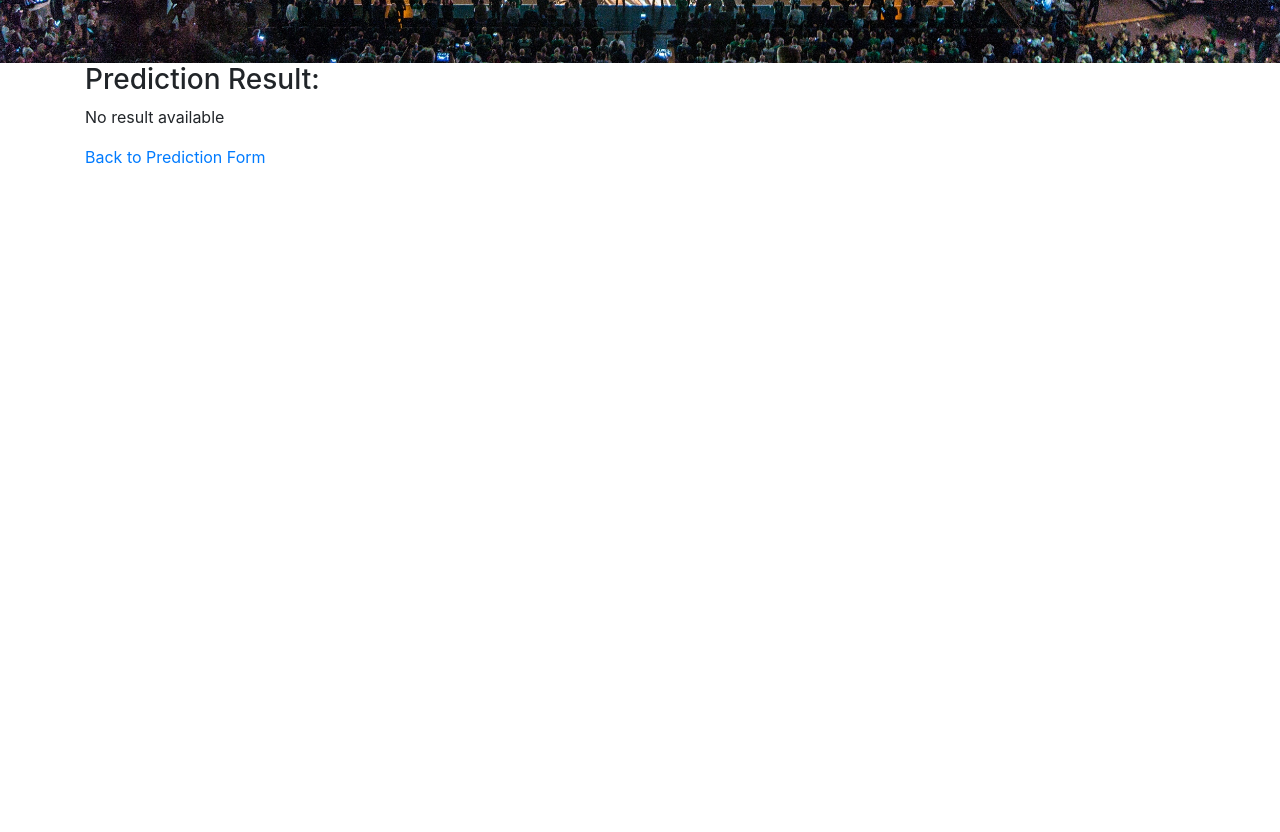
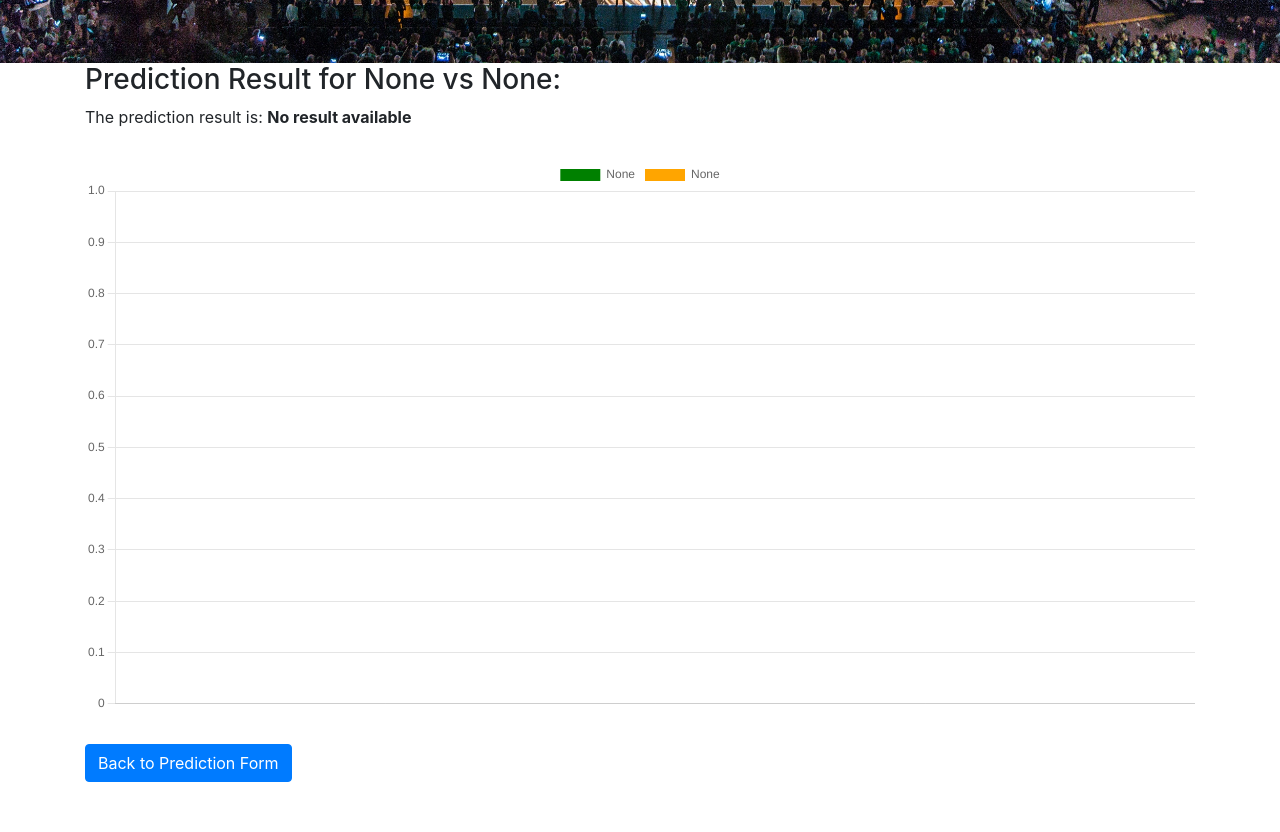
Before and after one commit to Aristotlle/code-academy-baigiamasis, a Django app: page /euroleague/prediction-result/ in a window 1280 px wide. Shown: the part 375-1207 px from the top of the page. Before the commit the page ends 539 px from the top, so only its background shows below. Run offline with Django 4.2, Linux system fonts and the light colour scheme; tables that the repository leaves empty hold one stand-in row (values such as "Sample post"); grey boxes marked "Sample" are stand-in pictures; parts of the project's set-up code (start-up, migrations or seed data) failed here and were passed over; some libraries are stand-ins or nearby versions.

Commit message:
2nd commit modified prediction_result.html, view and css

```diff
--- a/euroleague/static/css/styles.css
+++ b/euroleague/static/css/styles.css
@@ -195,3 +195,36 @@
   font-size: 18px; /* Large font size for the fact */
   font-weight: bold; /* Bold font weight */
 }
+
+/* table for prediction result */
+
+.team-averages-container table {
+  width: 100%;
+  table-layout: fixed;
+  border-collapse: collapse;
+}
+
+.team-averages-container th, .team-averages-container td {
+  border: 1px solid #ddd;
+  padding: 8px;
+  text-align: center;
+}
+
+.team-averages-container th {
+  background-color: #04AA6D;
+  color: white;
+}
+
+.team-averages-container tr:nth-child(even){background-color: #f2f2f2;}
+
+.team-averages-container tr:hover {background-color: #ddd;}
+
+.team-averages-container th, .team-averages-container td {
+  width: 33.33%;
+}
+
+/* for spaced in predict_result view */
+
+.spaced-container {
+  margin-bottom: 30px; /* Adjust this value as needed */
+}
--- a/euroleague/templates/prediction_result.html
+++ b/euroleague/templates/prediction_result.html
@@ -22,18 +22,117 @@
 {% block "content" %}
 <!-- Prediction Result Section -->
 {% if result %}
-    <div class="prediction-result-container">
-        <h3>Prediction Result:</h3>
-        <p>{{ result }}</p>
+    <div class="prediction-result-container spaced-container">
+        <h3>Prediction Result for {{ team_name }} vs {{ opponent_name }}:</h3>
+        <p>The prediction result is: <strong>{{ result }}</strong></p>
     </div>
+
+    {% if team_averages and opponent_averages %}
+        <div class="team-averages-container spaced-container">
+            <table>
+
+                <tr>
+                    <th>{{ team_name }} </th>
+                    <th>Statistic</th>
+                    <th>{{ opponent_name }}</th>
+                </tr>
+                <tr>
+                    <td>{{ team_averages.AveragePTS|floatformat:2 }}</td>
+                    <td>Points</td>
+                    <td>{{ opponent_averages.AveragePTS|floatformat:2 }}</td>
+                </tr>
+                <tr>
+                    <td>{{ team_averages.Average2PTM|floatformat:2 }}</td>
+                    <td>2PTS Made</td>
+                    <td>{{ opponent_averages.Average2PTM|floatformat:2 }}</td>
+                </tr>
+                <tr>
+                    <td>{{ team_averages.AverageAST|floatformat:2 }}</td>
+                    <td>Assists</td>
+                    <td>{{ opponent_averages.AverageAST|floatformat:2 }}</td>
+                </tr>
+                <tr>
+                    <td>{{ team_averages.AverageST|floatformat:2 }}</td>
+                    <td>Steals</td>
+                    <td>{{ opponent_averages.AverageST|floatformat:2 }}</td>
+                </tr>
+                <tr>
+                    <td>{{ team_averages.AverageBLK|floatformat:2 }}</td>
+                    <td>Blocks</td>
+                    <td>{{ opponent_averages.AverageBLK|floatformat:2 }}</td>
+                </tr>
+                <tr>
+                    <td>{{ team_averages.AverageTR|floatformat:2 }}</td>
+                    <td>Rebounds</td>
+                    <td>{{ opponent_averages.AverageTR|floatformat:2 }}</td>
+                </tr>
+                <tr>
+                    <td>{{ team_averages.AveragePIR|floatformat:2 }}</td>
+                    <td>PIR</td>
+                    <td>{{ opponent_averages.AveragePIR|floatformat:2 }}</td>
+                </tr>
+                <!-- Repeat for other statistics -->
+            </table>
+        </div>
+    {% endif %}
 {% else %}
-    <div class="prediction-result-container">
-        <p>No prediction result available.</p>
+    <div class="prediction-result-container spaced-container">
+        <p>No prediction result available. Please try making a prediction first.</p>
     </div>
 {% endif %}
 
-<a href="{% url 'predict' %}" class="back-to-form-button">Back to Prediction Form</a>
-<!-- Replace 'predict_form' with the actual URL name of your prediction form page -->
+
+
+<div class="chart-container spaced-container">
+    <canvas id="averages-chart"></canvas>
+</div>
+<script src="https://cdn.jsdelivr.net/npm/chart.js"></script>
+<script>
+    // Get averages data from Django context
+    var teamAverages = {{ team_averages|safe }};
+    var opponentAverages = {{ opponent_averages|safe }};
+
+    // Prepare data for the chart
+    var data = {
+        labels: Object.keys(teamAverages),
+        datasets: [
+            {
+                label: '{{ team_name }}',
+                data: Object.values(teamAverages),
+                backgroundColor: 'green',  // Color for team data
+            },
+            {
+                label: '{{ opponent_name }}',
+                data: Object.values(opponentAverages),
+                backgroundColor: 'orange',  // Color for opponent data
+            },
+        ],
+    };
+
+    // Get the canvas element
+    var ctx = document.getElementById('averages-chart').getContext('2d');
+
+    // Create and render the chart
+    var chart = new Chart(ctx, {
+        type: 'bar',  // Use a bar chart
+        data: data,
+        options: {
+            scales: {
+                y: {
+                    beginAtZero: true,  // Start y-axis from 0
+                },
+            },
+            plugins: {
+                legend: {
+                    display: true,  // Display legend
+                },
+            },
+        },
+    });
+</script>
+
+<a href="{% url 'predict' %}" class="btn btn-primary spaced-container">Back to Prediction Form</a>
+
 {% endblock %}
 
 <link rel="stylesheet" href="{% static 'css/style.css' %}" />
--- a/euroleague/views.py
+++ b/euroleague/views.py
@@ -199,33 +199,63 @@
             predicted_outcome = rf_model.predict(input_df)
             result = "Win" if predicted_outcome[0] == 1 else "Lose"
 
+            # Process and compare the stats
+
+            processed_team_stats = {
+                'AveragePTS': team_stats['Average PTS'].iloc[0],
+                'Average2PTM': team_stats['Average 2PTM'].iloc[0],
+                'AverageAST': team_stats['Average AST'].iloc[0],
+                'AverageST': team_stats['Average ST'].iloc[0],
+                'AverageBLK': team_stats['Average BLK'].iloc[0],
+                'AverageTR': team_stats['Average TR'].iloc[0],
+                'AveragePIR': team_stats['Average PIR'].iloc[0],
+            }
+            processed_opponent_stats = {
+                'AveragePTS': opponent_stats['Average PTS'].iloc[0],
+                'Average2PTM': opponent_stats['Average 2PTM'].iloc[0],
+                'AverageAST': opponent_stats['Average AST'].iloc[0],
+                'AverageST': opponent_stats['Average ST'].iloc[0],
+                'AverageBLK': opponent_stats['Average BLK'].iloc[0],
+                'AverageTR': opponent_stats['Average TR'].iloc[0],
+                'AveragePIR': opponent_stats['Average PIR'].iloc[0],
+            }
+
+
+            # Storing processed data in session
+            request.session['team_averages'] = processed_team_stats
+            request.session['opponent_averages'] = processed_opponent_stats
+
+            # Storing prediction results in session
             request.session['team_name'] = team.name
             request.session['opponent_name'] = opponent.name
             request.session['outcome'] = "Win" if predicted_outcome[0] == 1 else "Lose"
 
-             # Redirect to the result page
+            # Redirect to the result page
             return redirect('prediction_result')
 
- # Render the prediction form page in case of GET request or form invalidation
+    # Render the prediction form page in case of GET request or form invalidation
     return render(request, 'predict.html', {'form': form, 'team_list':team_list})
 
+
 def prediction_result_view(request):
-    # Extract the result from the session
+    # Extract the result and averages from the session
     context = {
         'team_name': request.session.get('team_name'),
         'opponent_name': request.session.get('opponent_name'),
         'result': request.session.get('outcome', 'No result available'),
-        'team_list': Team.objects.all()
+        'team_averages': request.session.get('team_averages', {}),
+        'opponent_averages': request.session.get('opponent_averages', {}),
+        'team_list': Team.objects.all(),
     }
-    # Clear the session after retrieving the result
-    for key in ['team_name', 'opponent_name', 'outcome']:
-        try:
-            del request.session[key]
-        except KeyError:
-            pass
+
+    # Clear the session after retrieving the data
+    for key in ['team_name', 'opponent_name', 'outcome', 'team_averages', 'opponent_averages']:
+        request.session.pop(key, None)
 
     # Render the result page
     return render(request, 'prediction_result.html', context)
+
+
 
 @csrf_protect
 def register(request):
```
